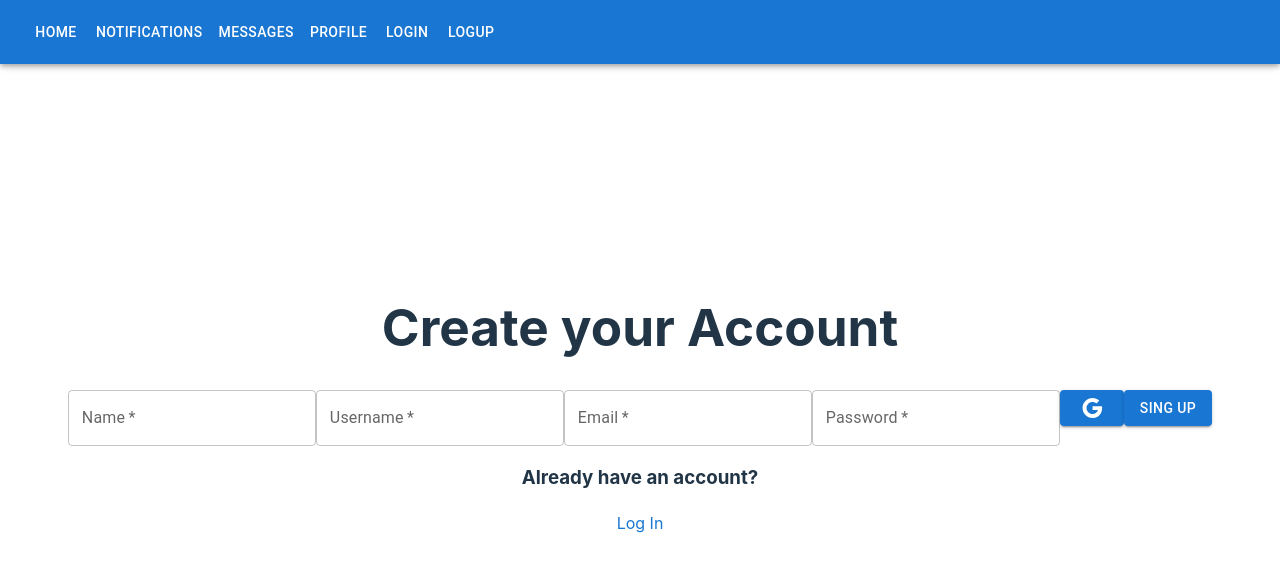
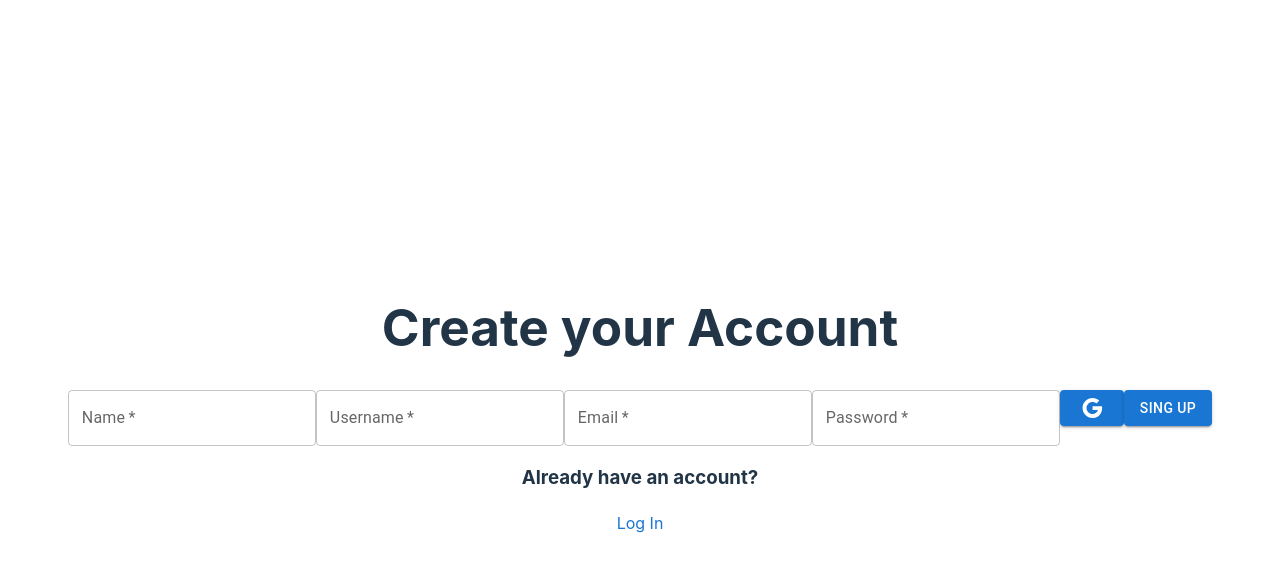
Before and after one commit to Mariana0908/CS5_XClone_Nam, a React (Vite) app in the folder xclone_nam/: page /logup in a window 1280 px wide. Shown: the top 572 px of the page. Built offline with nearby package versions, Linux system fonts and the light colour scheme.

Commit message:
chg:separate public and private routes, apply routelogic

```diff
--- a/xclone_nam/src/App.jsx
+++ b/xclone_nam/src/App.jsx
@@ -7,7 +7,6 @@ export const App = () => {
   return (
     <>
       <BrowserRouter>
-        <NavBar />
         <AppRouters/>
       </BrowserRouter>
     </>
--- a/xclone_nam/src/components/Post.jsx
+++ b/xclone_nam/src/components/Post.jsx
@@ -30,7 +30,7 @@ export const Post = () => {
         fullWidth
       />
       <Box sx={{ display: "flex", justifyContent: "flex-end", marginTop: 2 }}>
-        <Button variant="contained">Post</Button>
+        <Button variant="contained" sx={{bgcolor:'#2790B0'}}>Post</Button>
       </Box>
     </Container>
   );
--- a/xclone_nam/src/login/Login.jsx
+++ b/xclone_nam/src/login/Login.jsx
@@ -4,13 +4,31 @@ import Button from "@mui/material/Button";
 import GoogleIcon from "@mui/icons-material/Google";
 import Link from "@mui/material/Link";
 import "./Login.css";
+import { Navigate, useNavigate } from "react-router-dom";
 
-export function Login() {
+export function Login({setLogged}) {
+
+
   //capture data with useState and onchange event
   const [userName, setUserName] = useState("");
   const [password, setPassword] = useState("");
+  const [error, setError]= useState(false);
   console.log(userName);
   console.log(password);
+
+  const navigate= useNavigate();
+
+  const isError= (e) => {
+    if(userName==="" || password===""){
+      setError(true);
+      return
+    }
+    setError(false);
+    setLogged(true);
+    navigate("/");
+  }
+
+
   return (
     <>
       <div className="login-container">
@@ -39,7 +57,7 @@ export function Login() {
               <GoogleIcon />
             </Button>
 
-            <Button variant="contained">Sing Up</Button>
+            <Button variant="contained" onClick={isError} >Sing In</Button>
           </div>
 
           <h3>Don´t have an account?</h3>
@@ -48,6 +66,7 @@ export function Login() {
             {"Log up"}
           </Link>
         </div>
+        {error && <p>llenar todos los campos</p>}
       </div>
 
       <img src="./img/logo.jpg" className="logo" />
--- a/xclone_nam/src/logup/Logup.jsx
+++ b/xclone_nam/src/logup/Logup.jsx
@@ -59,7 +59,7 @@ const[name, setName]=useState("");
 
       <h3>Already have an account?</h3>
 
-      <Link href="#" underline="hover">
+      <Link href="/login" underline="hover">
         {"Log In"}
       </Link>
     </>
--- a/xclone_nam/src/pages/routes/PagesRoutes.jsx
+++ b/xclone_nam/src/pages/routes/PagesRoutes.jsx
@@ -1,13 +1,15 @@
 import { Route, Routes } from "react-router-dom"
 import { HomePage } from "../HomePage"
 import { MessagesPage } from "../MessagesPage"
+import { NavBar } from "../../ui/NavBar"
 
 export const PagesRoutes = () => {
   return (
 
     <>
+    <NavBar/>
     <Routes>
-        <Route path="/home" element={<HomePage/>}/>
+        <Route path="/" element={<HomePage/>}/>
         <Route path="/notification" element={"page Notifications"}/>
         <Route path="/messages" element={<MessagesPage/>}/>
         <Route path="/profile" element={"pages profile"}/>
--- a/xclone_nam/src/routes/AppRouters.jsx
+++ b/xclone_nam/src/routes/AppRouters.jsx
@@ -1,15 +1,21 @@
 import { Route, Routes } from "react-router-dom";
 import { Login } from "../login/Login";
-import { Logup } from "../logup/Logup";
-import { HomePage } from "../pages/HomePage";
-import { PagesRoutes } from "../pages/routes/PagesRoutes";
+
+import { useState } from "react";
+import { PublicRoute } from "./PublicRoute";
+import { PrivateRoute } from "./PrivateRoute";
 
 export const AppRouters = () => {
+  const [logged, setLogged] = useState(false);
+   console.log(logged)
   return (
-    <Routes>
-      <Route index element={<Login />} />
-      <Route path="/logup" element={<Logup />} />
-      <Route path="/*" element={<PagesRoutes/>} />
-    </Routes>
+    <>
+     {logged
+     ?
+     <PrivateRoute />
+     :
+     <PublicRoute setLogged={setLogged} />}
+     </>
   );
-};
+}
+;
--- /dev/null
+++ b/xclone_nam/src/routes/PrivateRoute.jsx
@@ -0,0 +1,10 @@
+import { Routes , Route} from "react-router-dom"
+import { PagesRoutes } from "../pages/routes/PagesRoutes"
+
+export const PrivateRoute = () => {
+  return (
+    <Routes>
+        <Route path="/*" element={<PagesRoutes/>} />
+    </Routes>
+  )
+}
--- /dev/null
+++ b/xclone_nam/src/routes/PublicRoute.jsx
@@ -0,0 +1,13 @@
+
+import { Routes , Route} from "react-router-dom"
+import {Login} from "../login/Login"
+import {Logup} from "../logup/Logup"
+
+export const PublicRoute = ({setLogged}) => {
+  return (
+    <Routes>
+        <Route path="/login" element={<Login setLogged={setLogged} />} />
+        <Route path="/logup" element={<Logup />} />
+    </Routes>
+  )
+}
--- a/xclone_nam/src/ui/NavBar.jsx
+++ b/xclone_nam/src/ui/NavBar.jsx
@@ -13,16 +13,20 @@ import HomeIcon from "@mui/icons-material/Home";
 import NotificationsIcon from "@mui/icons-material/Notifications";
 import LocalPostOfficeIcon from "@mui/icons-material/LocalPostOffice";
 import Face3Icon from "@mui/icons-material/Face3";
-import LoginIcon from "@mui/icons-material/Login";
-import AppRegistrationSharpIcon from '@mui/icons-material/AppRegistrationSharp';
+import LogoutIcon from '@mui/icons-material/Logout';
 import { NavLink } from "react-router-dom";
 
 export const NavBar = () => {
   const navLinks = [
     {
+        title: "profile",
+        icon: <Face3Icon />,
+        path: "/profile",
+      },
+    {
       title: "home",
       icon: <HomeIcon />,
-      path: "/home",
+      path: "/",
     },
     {
       title: "Notifications",
@@ -35,26 +39,17 @@ export const NavBar = () => {
       path: "/messages",
     },
     {
-      title: "profile",
-      icon: <Face3Icon />,
-      path: "/profile",
-    },
-    {
-      title: "login",
-      icon: <LoginIcon />,
-      path: "/",
-    },
-    {
-      title: "logup",
-      icon: <AppRegistrationSharpIcon/>,
-      path: "/logup",
-    },
+        title: "logout",
+        icon: <LogoutIcon />,
+        path: "/login",
+      },
+
+
   ];
   const [open, setOpen] = useState(false);
-
   return (
     <>
-      <AppBar position="fixed">
+      <AppBar position="fixed" sx={{bgcolor:'#e0e0e0'}}>
         <Toolbar>
           <Button
             onClick={() => setOpen(true)}
@@ -69,9 +64,9 @@ export const NavBar = () => {
               <Button variant="text" key={item.title}>
                 <NavLink
                   to={item.path}
-                  style={{ textDecoration: "none", color: "white" }}
+                  style={{ textDecoration: "none", color: "#2B4E72" }}
                 >
-                  {item.title}
+                  {item.icon}
                 </NavLink>
               </Button>
             ))}
```
